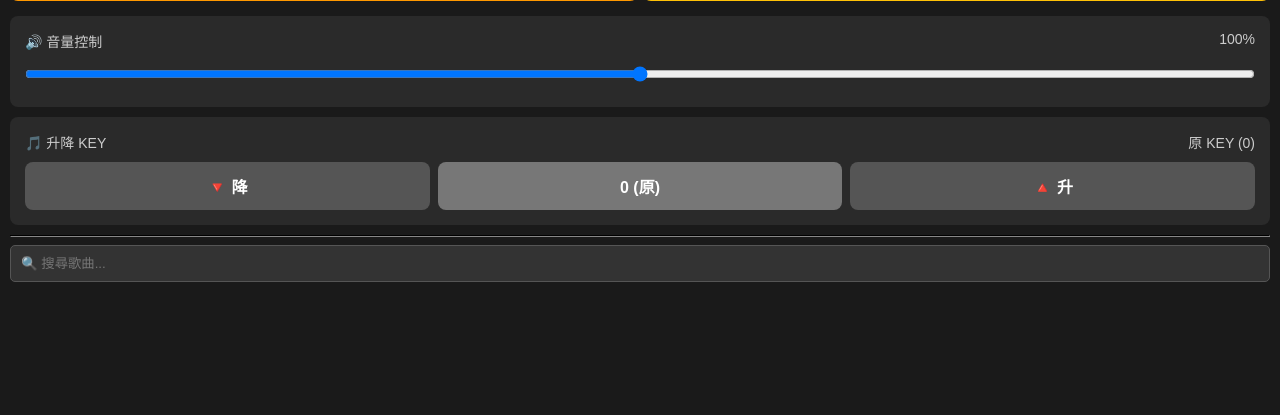
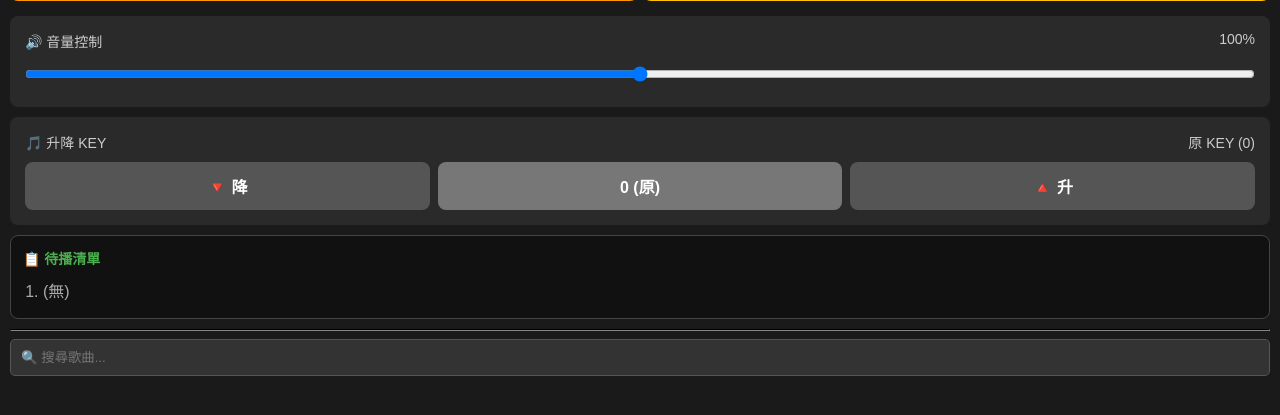
Before and after one commit to ianliu0718/OpenKTV-ianAuto360, a Flask app: page / in a window 1280 px wide. Shown: the part 247-662 px from the top of the page. Run offline with Flask 3, Linux system fonts and the light colour scheme; data that the repository does not hold is empty; some libraries are stand-ins or nearby versions.

Commit message:
新增：遙控器端也要看得到 待播清單

```diff
--- a/main.py
+++ b/main.py
@@ -200,6 +200,11 @@ def get_song_list():
 # SocketIO 事件處理 & 待播清單
 # ------------------------------------------
 playlist_queue = []
+
+@socketio.on('connect')
+def handle_connect():
+    """Send the current queue to each newly connected client."""
+    emit('update_queue', playlist_queue)
 
 @socketio.on('add_to_queue')
 def handle_add_queue(data):
--- a/templates/remote.html
+++ b/templates/remote.html
@@ -16,6 +16,10 @@
         input[type=range] { width: 100%; margin: 10px 0; }
         li { background: #333; padding: 10px; margin-bottom: 5px; border-radius: 5px; display: flex; justify-content: space-between; align-items: center; }
         ul { list-style: none; padding: 0; }
+        .queue-box { background: #111; padding: 12px; border: 1px solid #444; border-radius: 8px; margin: 10px 0; max-height: 30vh; overflow: hidden; }
+        .queue-title { color: #4CAF50; font-size: 14px; font-weight: bold; margin-bottom: 6px; }
+        #queue-list { max-height: calc(30vh - 52px); margin: 0; padding-left: 20px; overflow-y: auto; -webkit-overflow-scrolling: touch; }
+        #queue-list li { background: none; padding: 4px 0; margin: 0; display: list-item; list-style-type: decimal; color: #aaa; overflow-wrap: anywhere; }
         .song-btn { background: #009688; border: none; padding: 5px 15px; border-radius: 20px; color: white; }
     </style>
     <script src="https://cdnjs.cloudflare.com/ajax/libs/socket.io/4.0.1/socket.io.js"></script>
@@ -53,6 +57,11 @@
         </div>
     </div>
 
+    <div class="queue-box">
+        <div class="queue-title">📋 待播清單</div>
+        <ul id="queue-list"><li>(無)</li></ul>
+    </div>
+
     <hr style="border-color: #333;">
 
     <input type="text" id="search" placeholder="🔍 搜尋歌曲..." oninput="filter()">
@@ -62,6 +71,27 @@
         const socket = io();
         let allSongs = [];
         let currentKey = 0;
+
+        /**
+         * Renders the server's current queue for the remote control screen.
+         * @param {string[]} playlist Ordered filenames, with the currently playing song first.
+         */
+        function renderQueue(playlist) {
+            const queueList = document.getElementById('queue-list');
+            queueList.innerHTML = '';
+            if (!playlist.length) {
+                queueList.innerHTML = '<li>(無)</li>';
+                return;
+            }
+            playlist.forEach((filename, index) => {
+                const item = document.createElement('li');
+                item.textContent = index === 0 ? `播放中：${filename.replace('.mp4', '')}` : filename.replace('.mp4', '');
+                if (index === 0) item.style.color = '#4CAF50';
+                queueList.appendChild(item);
+            });
+        }
+
+        socket.on('update_queue', renderQueue);
 
         // --- 歌單與基本控制 ---
         socket.on('update_list', (songs) => {
```
Also changed, not shown: ToDo.md (+2 -0 lines), templates/combo.html (+5 -5 lines).
